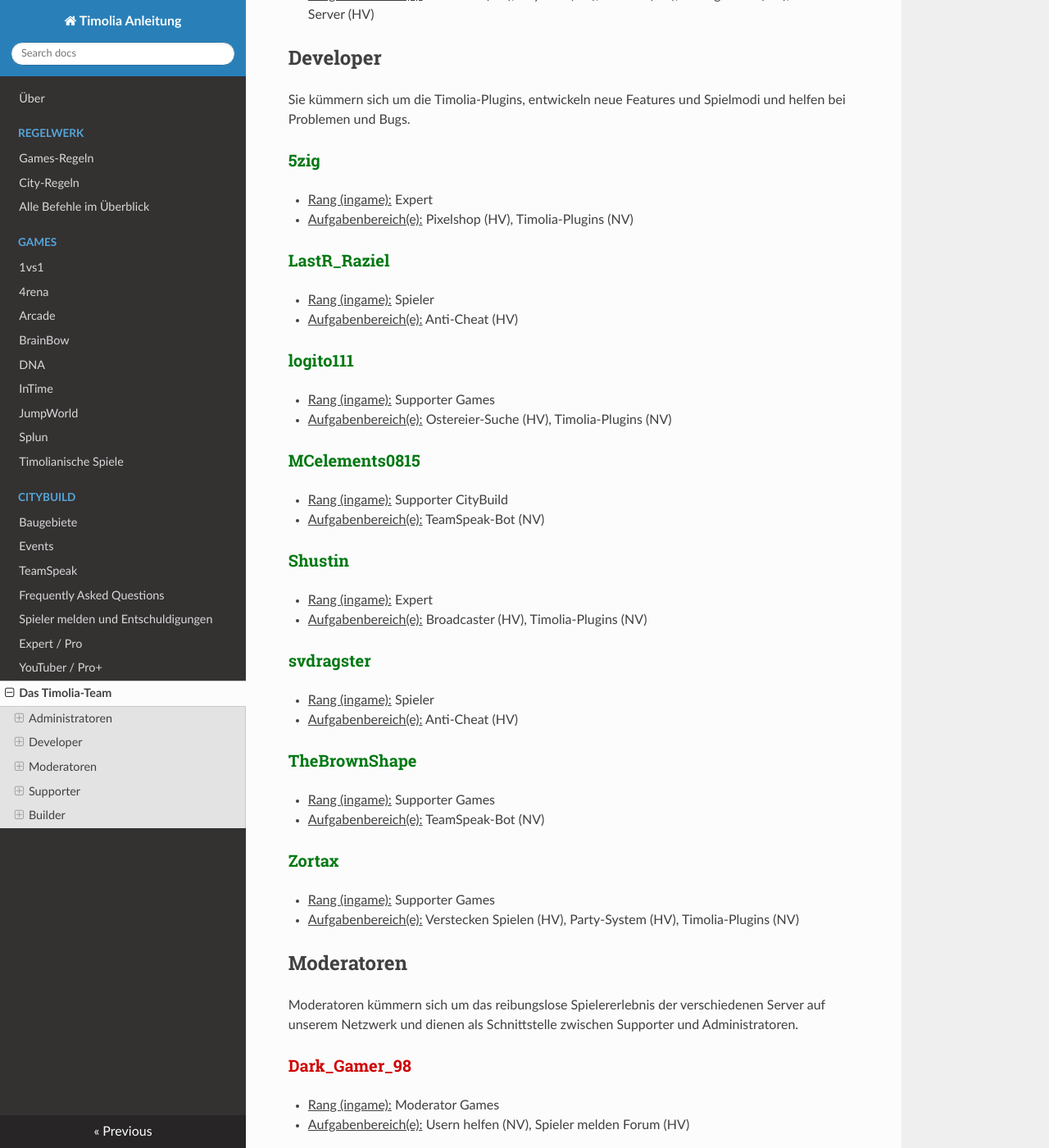
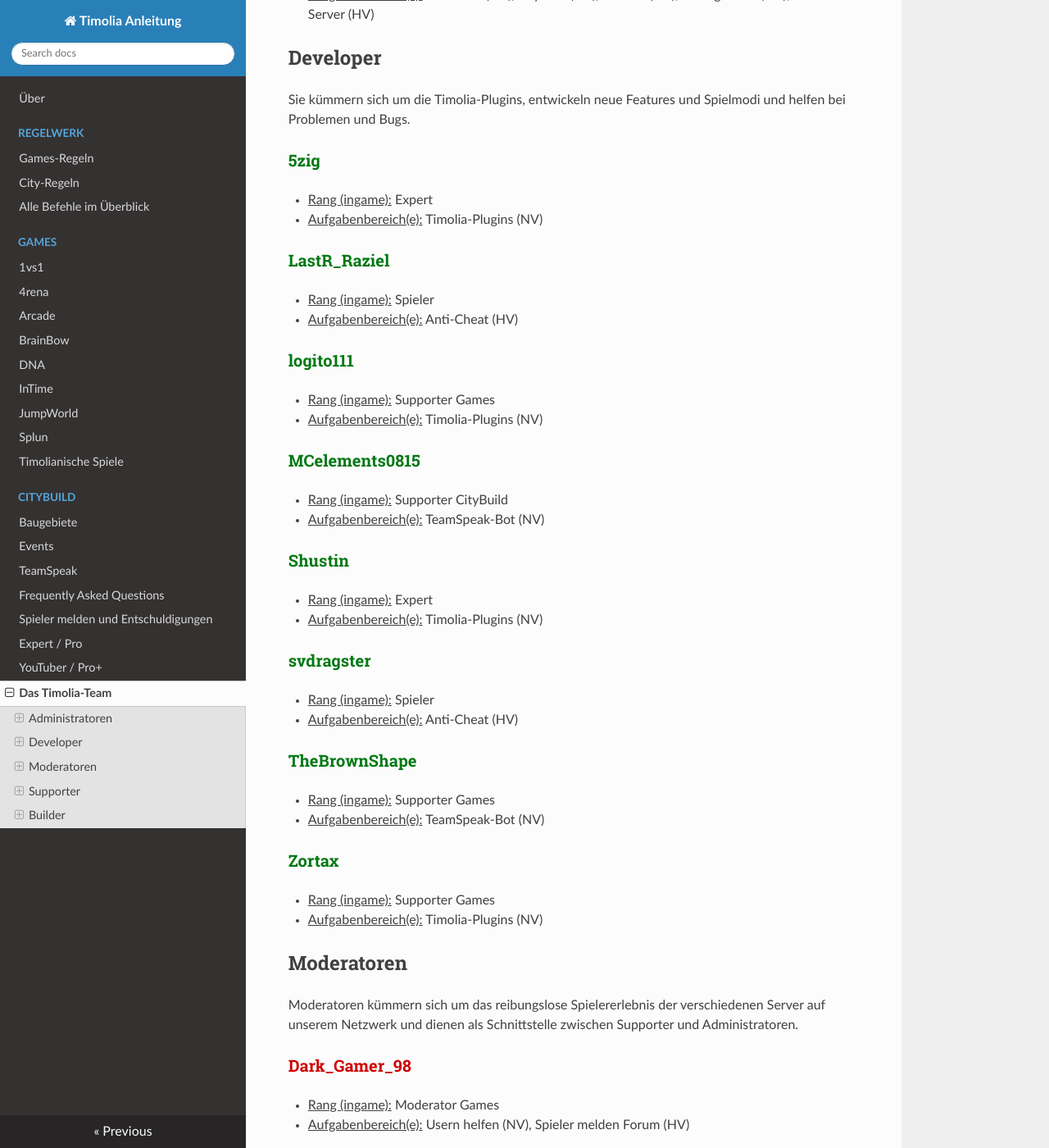
Before and after one commit to TimoliaDE/HowTo, an MkDocs documentation site: the page built from docs/team.md, in a window 1280 px wide and 1400 px high, scrolled down 1012 px. Shown: the whole window at 82% size. Built offline with MkDocs 1.6.1, drawn with Linux system fonts in a browser that asks for light colours; nearby versions of some CDN libraries; old or Windows-style settings are respelled for this version of MkDocs.

Commit message:
Timolia-Team updated

```diff
--- a/docs/team.md
+++ b/docs/team.md
@@ -34,7 +34,7 @@ Sie kümmern sich um die Timolia-Plugins, entwickeln neue Features und Spielmodi
 
 ### <strong><span style="color:#007812">5zig</span></strong>
 - <u>Rang (ingame):</u> Expert
-- <u>Aufgabenbereich(e):</u> Pixelshop (HV), Timolia-Plugins (NV)
+- <u>Aufgabenbereich(e):</u> Timolia-Plugins (NV)
 
 ### <strong><span style="color:#007812">LastR_Raziel</span></strong>
 - <u>Rang (ingame):</u> Spieler
@@ -42,7 +42,7 @@ Sie kümmern sich um die Timolia-Plugins, entwickeln neue Features und Spielmodi
 
 ### <strong><span style="color:#007812">logito111</span></strong>
 - <u>Rang (ingame):</u> Supporter Games
-- <u>Aufgabenbereich(e):</u> Ostereier-Suche (HV), Timolia-Plugins (NV)
+- <u>Aufgabenbereich(e):</u> Timolia-Plugins (NV)
 
 ### <strong><span style="color:#007812">MCelements0815</span></strong>
 - <u>Rang (ingame):</u> Supporter CityBuild
@@ -50,7 +50,7 @@ Sie kümmern sich um die Timolia-Plugins, entwickeln neue Features und Spielmodi
 
 ### <strong><span style="color:#007812">Shustin</span></strong>
 - <u>Rang (ingame):</u> Expert
-- <u>Aufgabenbereich(e):</u> Broadcaster (HV), Timolia-Plugins (NV)
+- <u>Aufgabenbereich(e):</u> Timolia-Plugins (NV)
 
 ### <strong><span style="color:#007812">svdragster</span></strong>
 - <u>Rang (ingame):</u> Spieler
@@ -62,7 +62,7 @@ Sie kümmern sich um die Timolia-Plugins, entwickeln neue Features und Spielmodi
 
 ### <strong><span style="color:#007812">Zortax</span></strong>
 - <u>Rang (ingame):</u> Supporter Games
-- <u>Aufgabenbereich(e):</u> Verstecken Spielen (HV), Party-System (HV), Timolia-Plugins (NV)
+- <u>Aufgabenbereich(e):</u> Timolia-Plugins (NV)
 
 ## Moderatoren
 
```
